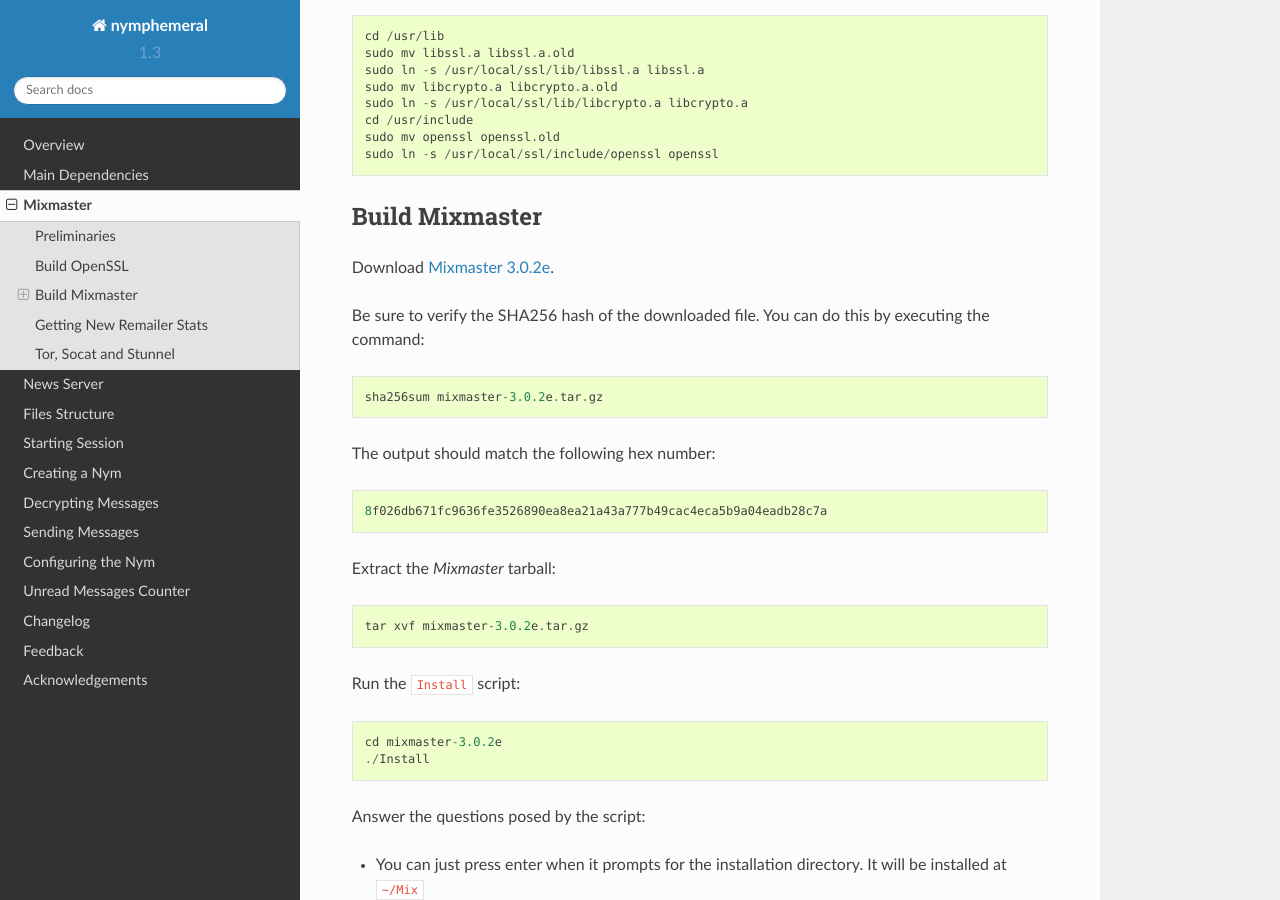
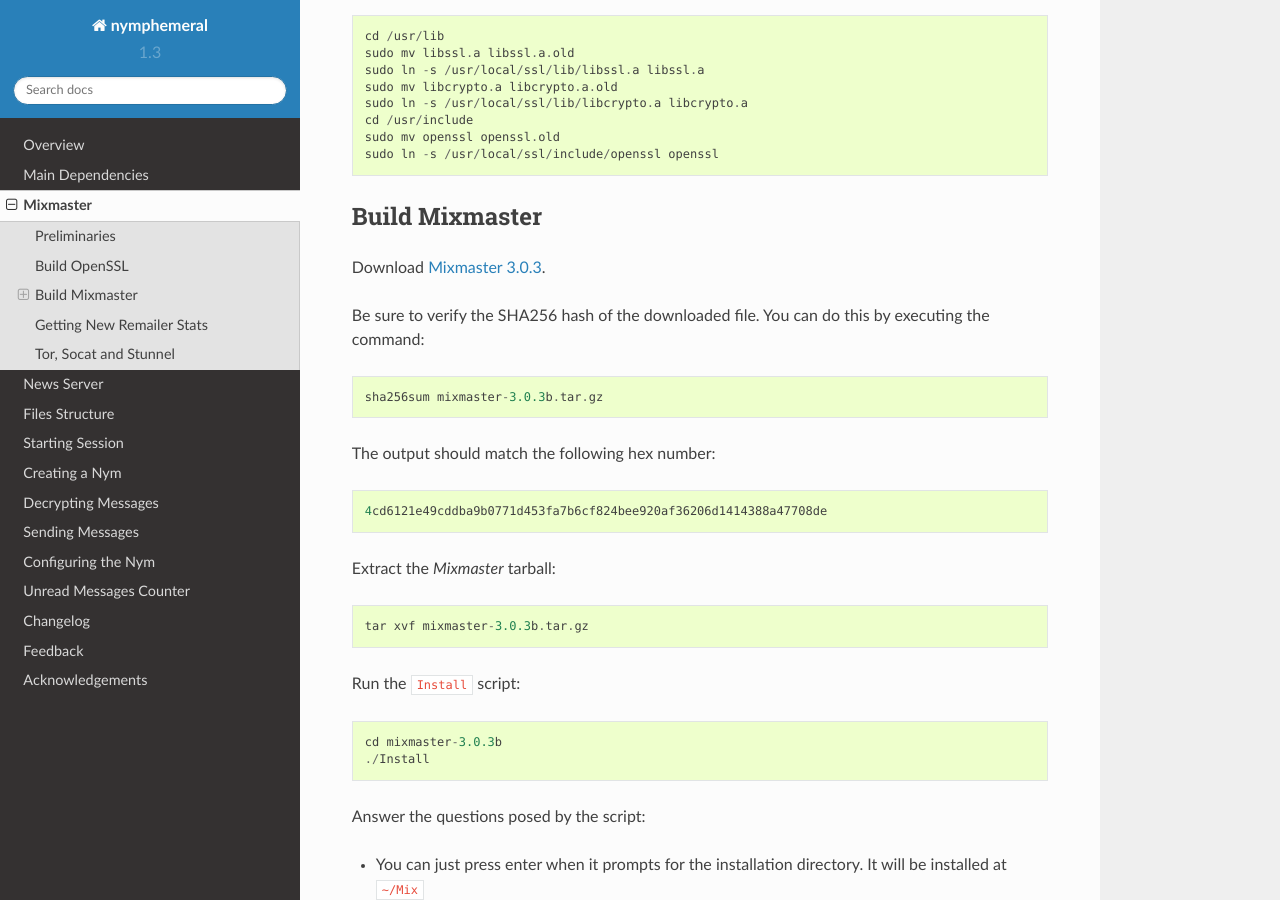
Before and after one commit to AnemoneLabs/nymphemeral, a Sphinx documentation site: the page built from docs/source/install/mixmaster.rst, in a window 1280 px wide and 900 px high, scrolled down 1024 px. Built offline with Sphinx 7.4.7 and the Read the Docs theme 2.0.0, drawn with Linux system fonts in a browser that asks for light colours.

Commit message:
Use Mixmaster 3.0.3

```diff
--- a/docs/source/install/mixmaster.rst
+++ b/docs/source/install/mixmaster.rst
@@ -57,25 +57,24 @@
 Build Mixmaster
 ---------------
 
-Download `Mixmaster 3.0.2e`_.
+Download `Mixmaster 3.0.3`_.
 
 Be sure to verify the SHA256 hash of the downloaded file. You can do
 this by executing the command::
 
-    sha256sum mixmaster-3.0.2e.tar.gz
+    sha256sum mixmaster-3.0.3b.tar.gz
 
 The output should match the following hex number::
 
-    8f026db671fc9636fe3526890ea8ea21a43a777b49cac4eca5b9a04eadb28c7a
-
+    4cd6121e49cddba9b0771d453fa7b6cf824bee920af36206d1414388a47708de
 
 Extract the *Mixmaster* tarball::
 
-    tar xvf mixmaster-3.0.2e.tar.gz
+    tar xvf mixmaster-3.0.3b.tar.gz
 
 Run the ``Install`` script::
 
-    cd mixmaster-3.0.2e
+    cd mixmaster-3.0.3b
     ./Install
 
 Answer the questions posed by the script:
@@ -215,7 +214,7 @@
 
 .. _`another option`: https://www.torproject.org/docs/debian.html.en#ubuntu
 .. _`jeremy bentham remailer`: http://anemone.mooo.com/stats/
-.. _`mixmaster 3.0.2e`: http://www.zen19351.zen.co.uk/mixmaster302
+.. _`mixmaster 3.0.3`: http://www.zen19351.zen.co.uk/mixmaster303
 .. _`openssl download page`: https://www.openssl.org/source/
 .. _`socat`: http://www.dest-unreach.org/socat
 .. _`stunnel`: https://www.stunnel.org
```
